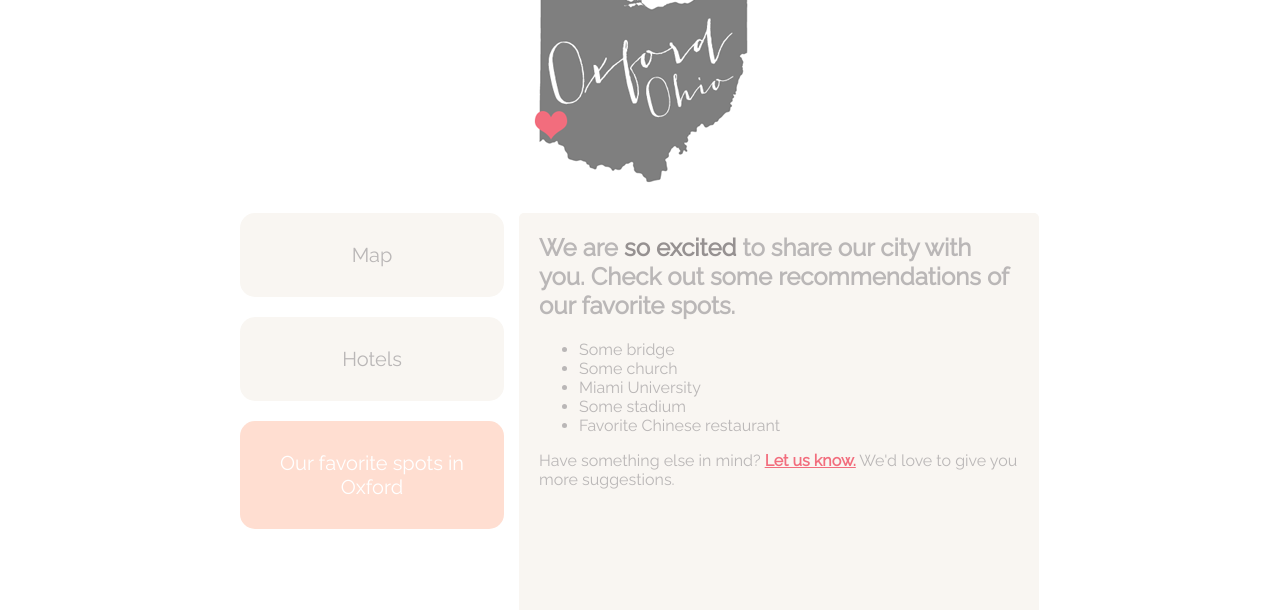
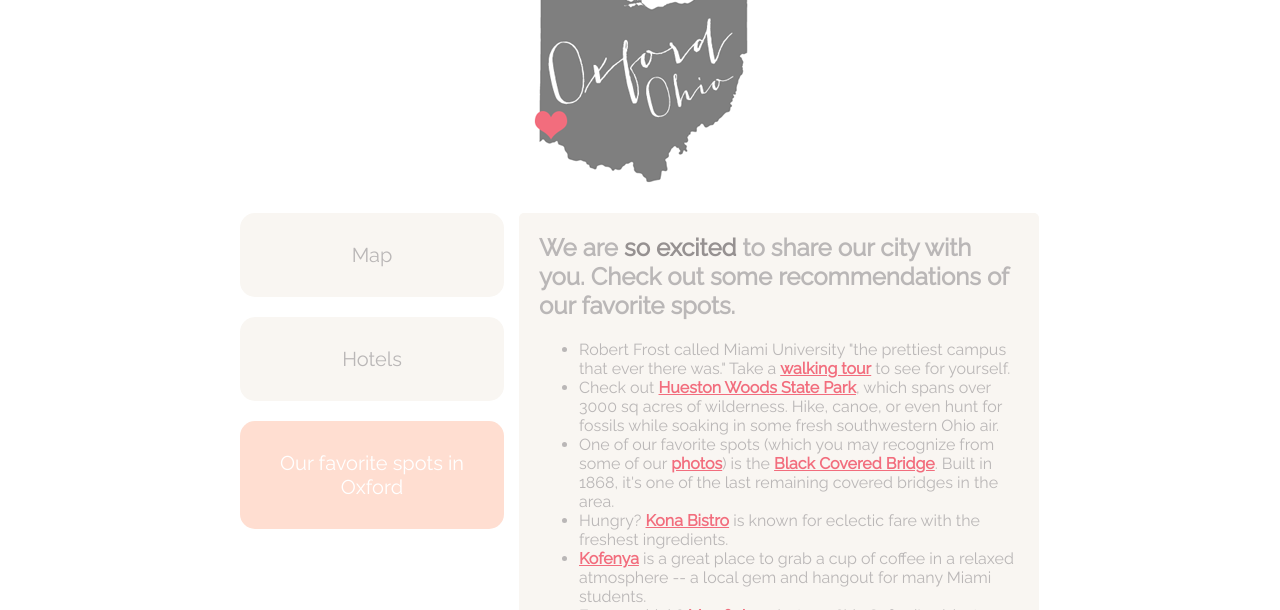
Before and after one commit to allisonnorman/christofer-and-stephanie, a plain HTML site: page visitingoxford.html in a window 1280 px wide. Both pictures are taken after a click on the link "Our favorite spots in Oxford". Shown: the part 190-800 px from the top of the page. Drawn offline with Linux system fonts and the light colour scheme; a web font is replaced by a local one.

Commit message:
Updated "what to do" section content for Visiting Oxford

```diff
--- a/visitingoxford.html
+++ b/visitingoxford.html
@@ -93,17 +93,16 @@
 							<li>$120 per night</li>
 							<li>Distance from reception: <a href="https://www.google.com/maps/d/edit?mid=zPXjaxkc8Qe8.k3zm19B5Rcyc">0.6 miles</a></li>
 						</ul>
-						<p>***ADD Other suggestions from OCAC***</p>
 					</section>
-
 					<section class="text-box-favorite" id="our-favorites">
 						<h2>We are <span class="strong">so excited</span> to share our city with you. Check out some recommendations of our favorite spots.</h2>
 						<ul class="recommendations">
-							<li>Some bridge</li>
-							<li>Some church</li>
-							<li>Miami University</li>
-							<li>Some stadium</li>
-							<li>Favorite Chinese restaurant</li>
+							<li>Robert Frost called Miami University "the prettiest campus that ever there was." Take a <a href="http://www.miami.miamioh.edu/documents/about-miami/CampusWalkingTour.pdf">walking tour</a> to see for yourself.</li>
+							<li>Check out <a href="http://parks.ohiodnr.gov/huestonwoods">Hueston Woods State Park</a>, which spans over 3000 sq acres of wilderness. Hike, canoe, or even hunt for fossils while soaking in some fresh southwestern Ohio air.</li>
+							<li>One of our favorite spots (which you may recognize from some of our <a href="www.christoferandstephanie.com/gallery.html">photos</a>) is the <a href="http://oxfordmuseumassociation.com/properties/black-covered-bridge">Black Covered Bridge</a>. Built in 1868, it's one of the last remaining covered bridges in the area.</li>
+							<li>Hungry? <a href="http://www.konabistro.com/">Kona Bistro</a> is known for eclectic fare with the freshest ingredients.</li>
+							<li><a href="http://www.kofenyacoffee.com/">Kofenya</a> is a great place to grab a cup of coffee in a relaxed atmosphere -- a local gem and hangout for many Miami students.</li>
+							<li>Fancy a drink? <a href="http://www.macandjoes.com/">Mac & Joes</a> (est. 1946) is Oxford's oldest tavern.</li>
 						</ul>
 						<p>Have something else in mind? <a href="mailto:stephanie.liechty@gmail.com"> Let us know.</a> We'd love to give you more suggestions.</p>
 					</section>
```
